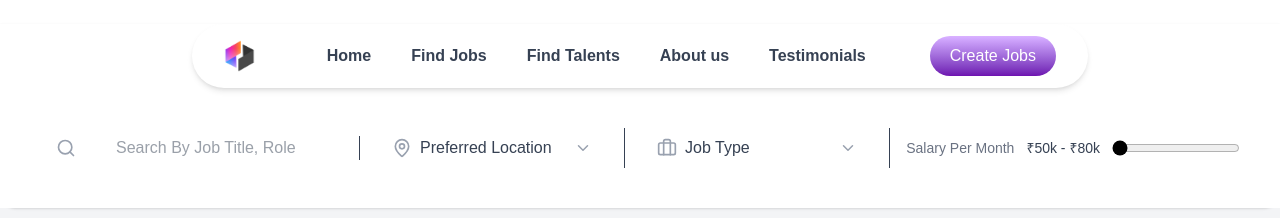
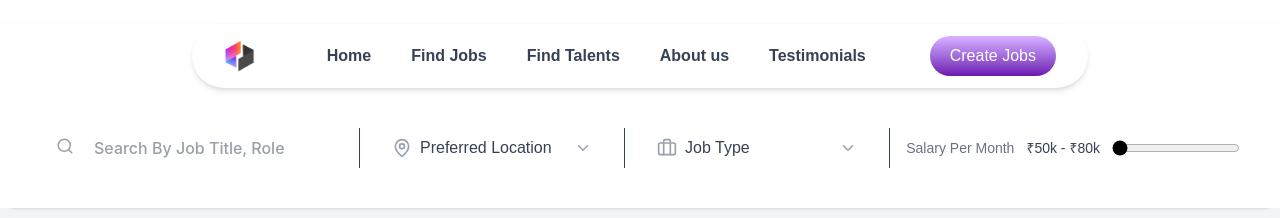
Before and after one commit to Avibhatnagar10/Job-Portal, a Next.js app in the folder Dashboard/: page / in a window 1280 px wide. Shown: the top 218 px of the page. Built offline with nearby package versions, Linux system fonts and the light colour scheme.

Commit message:
Update Filters.tsx

```diff
--- a/Dashboard/src/app/components/Filters.tsx
+++ b/Dashboard/src/app/components/Filters.tsx
@@ -10,20 +10,19 @@
   const [location, setLocation] = useState("Preferred Location");
   const [jobType, setJobType] = useState("Job Type");
   const [salary, setSalary] = useState([50000, 80000]);
-
   const locations = ["Remote", "Delhi", "Bangalore", "Mumbai", "Hyderabad"];
   const jobTypes = ["Full-time", "Part-time", "Internship", "Freelance"];
 
   return (
     <div className="w-full bg-white py-10 px-10 flex justify-between items-center text-gray-700 text-1lg">
-
       {/* Search */}
-      <div className="flex items-center gap-10 flex-2 max-w-xs border-r px-4">
+      <div className=" flex justify-center gap-5 flex-1 max-w-xs border-r px-4 py-2">
         <Search className="text-gray-400" size={20} />
         <input
           type="text"
           placeholder="Search By Job Title, Role"
           className="flex font-medium outline-none placeholder-grey-400 "
+          style={{ fontFamily: "'Inter', sans-serif" }}
         />
       </div>
 
```
